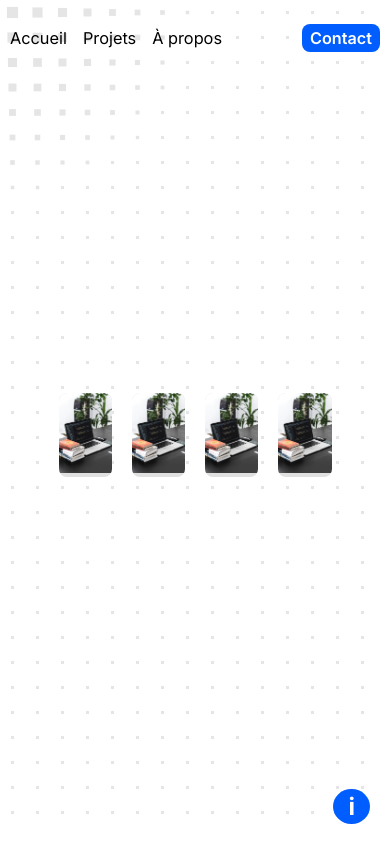
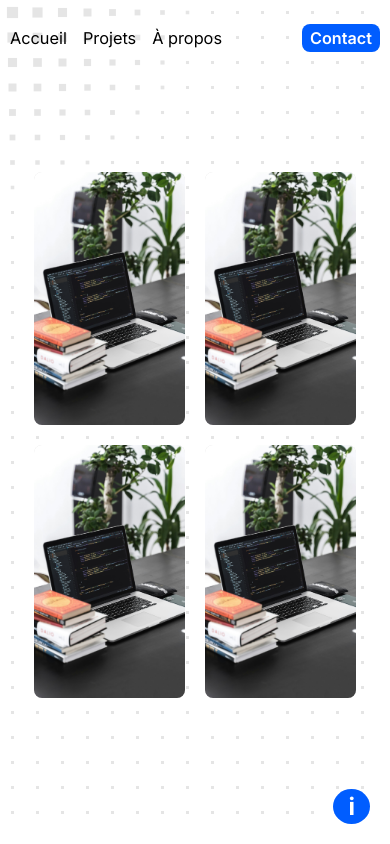
Before and after one commit to GaelCode/Portfolio, a React (Vite) app: page /projects in a window 390 px wide. Built offline with nearby package versions, Linux system fonts and the light colour scheme.

Commit message:
ajout pas fini animation

```diff
--- a/src/Projects/Projects.tsx
+++ b/src/Projects/Projects.tsx
@@ -1,59 +1,134 @@
+import React, { useEffect, useRef } from "react";
 import IndicationButton from "../boutons/indication";
-import '../index.css'
-import './project.css'
+import "../index.css";
+import "./project.css";
 import Header from "../header/header";
 import Fond from "../fond/fond";
 
 const Projects = () => {
-    return(
+    const projectRefs = useRef([]); // Références des projets
+    const indicationRef = useRef(null); // Référence pour IndicationButton
+    const fondRef = useRef(null); // Référence pour Fond
+    const headerRef = useRef(null); // Référence pour Header
+
+    useEffect(() => {
+        const observer = new IntersectionObserver(
+            (entries) => {
+                entries.forEach((entry) => {
+                    if (entry.isIntersecting) {
+                        // Ajoute la classe 'visible' à l'élément visible
+                        entry.target.classList.add("visible");
+                    }
+                });
+            },
+            { threshold: 0.1 } // L'élément doit être visible à 10%
+        );
+
+        // Observer chaque élément (projets + autres)
+        projectRefs.current.forEach((project) => {
+            if (project) observer.observe(project);
+        });
+
+        // Observer les autres éléments
+        if (indicationRef.current) observer.observe(indicationRef.current);
+        if (fondRef.current) observer.observe(fondRef.current);
+        if (headerRef.current) observer.observe(headerRef.current);
+
+        return () => {
+            // Nettoyer les observateurs
+            projectRefs.current.forEach((project) => {
+                if (project) observer.unobserve(project);
+            });
+            if (indicationRef.current) observer.unobserve(indicationRef.current);
+            if (fondRef.current) observer.unobserve(fondRef.current);
+            if (headerRef.current) observer.unobserve(headerRef.current);
+        };
+    }, []);
+
+    return (
         <>
-            <IndicationButton></IndicationButton>
-            <Fond />
+            <IndicationButton ref={indicationRef} />
+            <Fond ref={fondRef} />
             <main>
                 <div className="container">
-                    <Header></Header>
+                    <Header ref={headerRef} />
                     <section className="projects">
                         <div className="projects-grid">
-                            <a href="https://github.com/GaelCode/Website/tree/master/50WordsChallenge" target="_blank">
-                                <div className="project">
-                                    <img src="src/assets/code-pc.jpg" alt="Project 1"/>
+                            {/* Projet 1 */}
+                            <div
+                                className="project hidden"
+                                ref={(el) => el && projectRefs.current.push(el)} // Utilise push
+                            >
+                                <a
+                                    href="https://github.com/GaelCode/Website/tree/master/50WordsChallenge"
+                                    target="_blank"
+                                    rel="noopener noreferrer"
+                                >
+                                    <img src="src/assets/code-pc.jpg" alt="Project 1" />
+                                </a>
                                 <div className="project-text">
                                     <h3>Création d'un jeu en ligne pour entrainer son vocabulaire</h3>
                                     <button className="project-status">En cours</button>
                                 </div>
                             </div>
+
+                            {/* Projet 2 */}
+                            <div
+                                className="project hidden"
+                                ref={(el) => el && projectRefs.current.push(el)} // Utilise push
+                            >
+                                <a
+                                    href="https://github.com/GaelCode/cybersecurity_learning"
+                                    target="_blank"
+                                    rel="noopener noreferrer"
+                                >
+                                    <img src="src/assets/code-pc.jpg" alt="Project 2" />
                                 </a>
-                            <a href="https://github.com/GaelCode/cybersecurity_learning">
-                                <div className="project">
-                                    <img src="src/assets/code-pc.jpg" alt="Project 1"/>
                                 <div className="project-text">
                                     <h3>Apprentissage de la cybersécurité en parcourant les différentes techniques</h3>
                                     <button className="project-status">En cours</button>
                                 </div>
                             </div>
+
+                            {/* Projet 3 */}
+                            <div
+                                className="project hidden"
+                                ref={(el) => el && projectRefs.current.push(el)} // Utilise push
+                            >
+                                <a
+                                    href="https://github.com/GaelCode/DorfromantikInspiration"
+                                    target="_blank"
+                                    rel="noopener noreferrer"
+                                >
+                                    <img src="src/assets/code-pc.jpg" alt="Project 3" />
                                 </a>
-                            <a href="https://github.com/GaelCode/DorfromantikInspiration">
-                                <div className="project">
-                                    <img src="src/assets/code-pc.jpg" alt="Project 1"/>
                                 <div className="project-text">
                                     <h3>Création d'un projet java ressemblant au jeu DorfRomantik</h3>
                                 </div>
                             </div>
+
+                            {/* Projet 4 */}
+                            <div
+                                className="project hidden"
+                                ref={(el) => el && projectRefs.current.push(el)} // Utilise push
+                            >
+                                <a
+                                    href="https://github.com/GaelCode/JO2024_siteWeb"
+                                    target="_blank"
+                                    rel="noopener noreferrer"
+                                >
+                                    <img src="src/assets/code-pc.jpg" alt="Project 4" />
                                 </a>
-                            <a href="https://github.com/GaelCode/JO2024_siteWeb">
-                                <div className="project">
-                                    <img src="src/assets/code-pc.jpg" alt="Project 1"/>
                                 <div className="project-text">
                                     <h3>Création du site web des Jeux Olympique</h3>
                                 </div>
                             </div>
-                            </a>
                         </div>
                     </section>
                 </div>
             </main>
         </>
-    )
-}
+    );
+};
 
 export default Projects;
--- a/src/Projects/project.css
+++ b/src/Projects/project.css
@@ -85,3 +85,30 @@
 .project-status:hover {
     background-color: darkred;
 }
+
+@media screen and (max-width: 1000px) and (min-width: 500px) {
+    .projects-grid {
+        grid-template-columns: 1fr 1fr;
+        grid-template-rows: 1fr 1fr;
+        padding: 0;
+    }
+    .project {
+        height: 40vh;
+    }
+}
+
+@media screen and (max-width: 500px) {
+    .projects-grid {
+        grid-template-columns: 1fr 1fr;
+        grid-template-rows: 1fr 1fr;
+        padding: 0;
+    }
+
+    .project {
+        height: 30vh;
+    }
+
+    .project-text {
+        padding: 5px;
+    }
+}
--- a/src/index.css
+++ b/src/index.css
@@ -45,3 +45,28 @@ main {
         padding: 0 10px; /* Réduit les marges sur petits écrans */
     }
 }
+
+
+/* Animation d'apparition */
+@keyframes slideInLeft {
+    from {
+        opacity: 0;
+        transform: translateX(-30px);
+    }
+    to {
+        opacity: 1;
+        transform: translateX(0);
+    }
+}
+
+/* Classe pour les éléments cachés */
+.hidden {
+    opacity: 0;
+    transform: translateX(-30px);
+    transition: opacity 0.3s ease, transform 0.3s ease;
+}
+
+/* Classe pour les éléments visibles avec l'animation */
+.visible {
+    animation: slideInLeft 0.5s ease-out forwards;
+}
```
Lines whose indentation alone changed are shown as unchanged.
